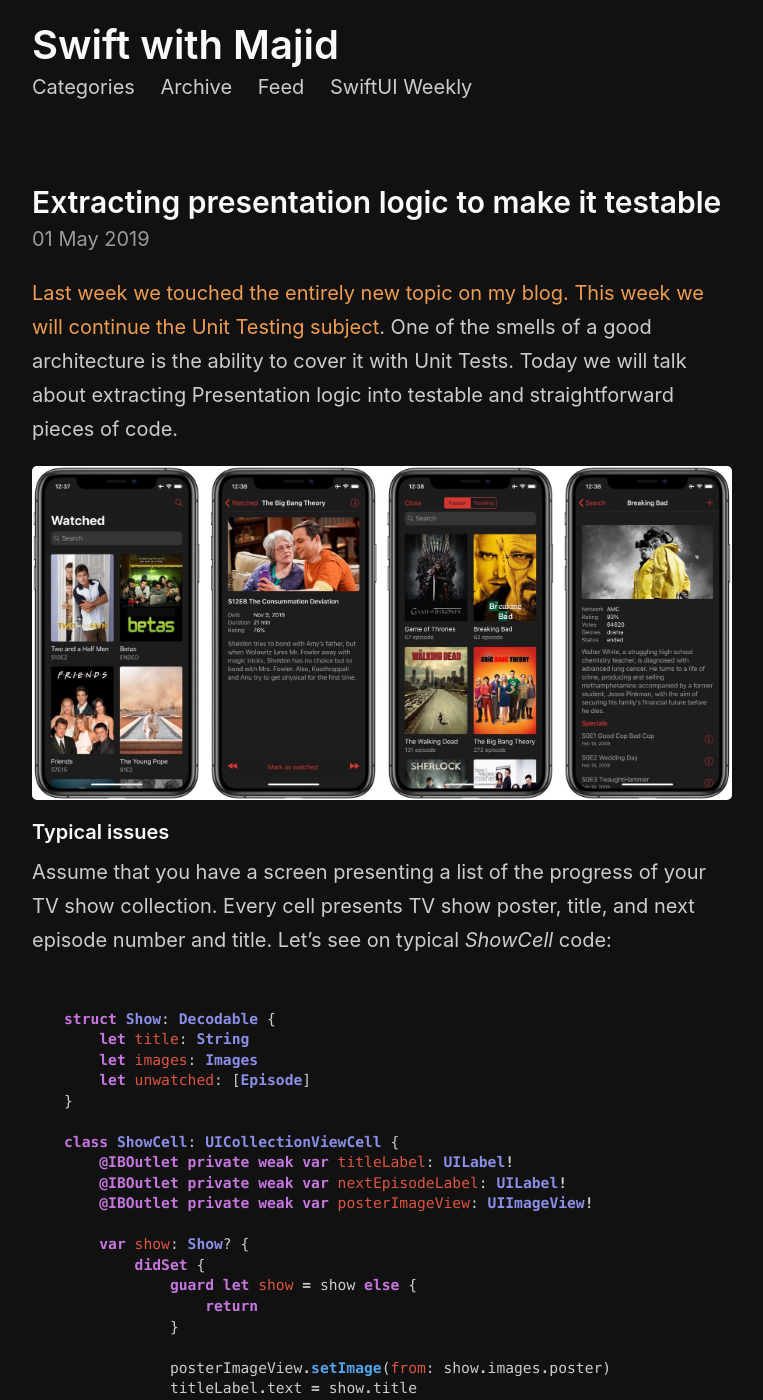
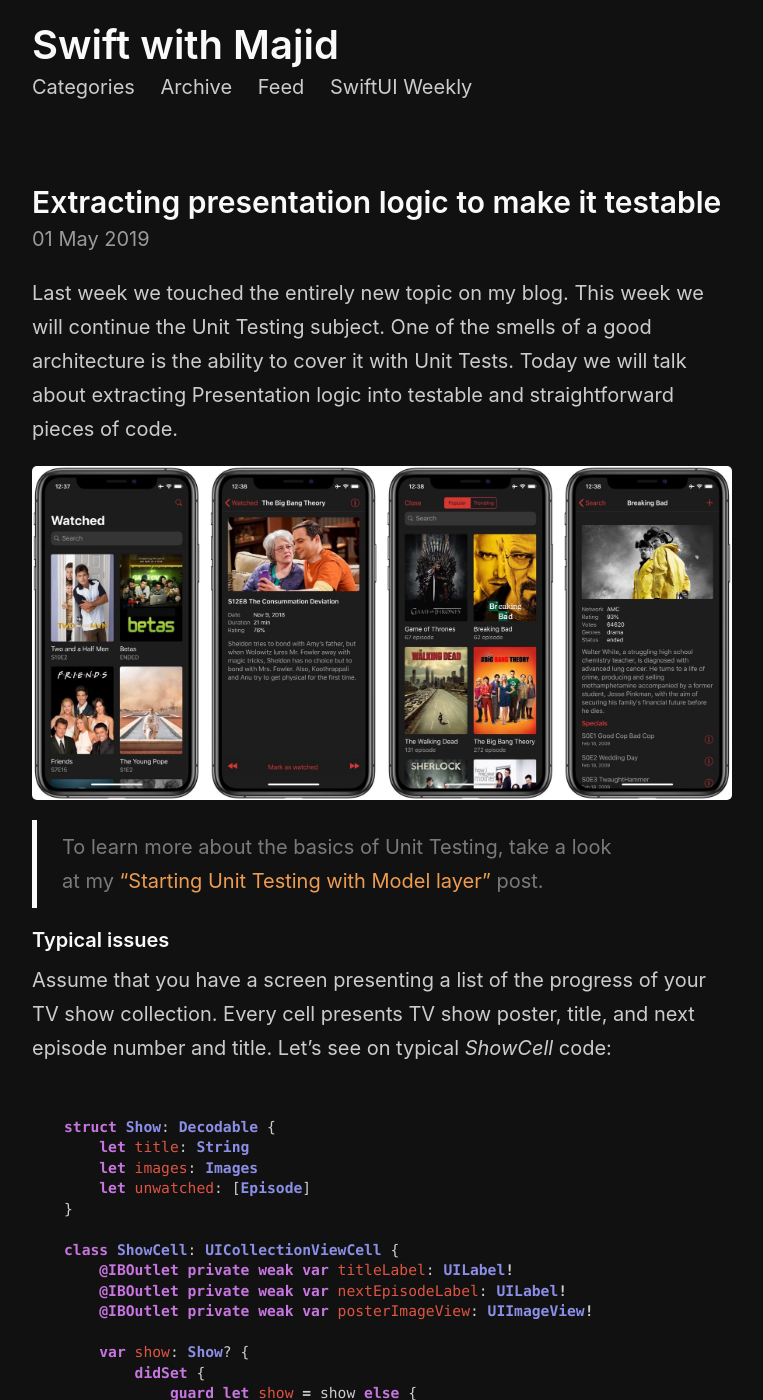
Before and after one commit to mecid/mecid.github.io, a Jekyll site: the page built from _posts/2019-05-01-extracting-presentation-logic-to-make-it-testable.md, in a window 1280 px wide and 1400 px high. Shown: the whole window, without its empty margins (258-1021 px from the left). Built offline with Jekyll 4.4.1, drawn with Linux system fonts in a browser that asks for light colours.

Commit message:
unit testing post updated

```diff
--- a/_posts/2019-05-01-extracting-presentation-logic-to-make-it-testable.md
+++ b/_posts/2019-05-01-extracting-presentation-logic-to-make-it-testable.md
@@ -4,9 +4,11 @@ layout: post
 category: Testing
 ---
 
-[Last week we touched the entirely new topic on my blog. This week we will continue the Unit Testing subject](/2019/04/24/starting-unit-testing-with-model-layer/). One of the smells of a good architecture is the ability to cover it with Unit Tests. Today we will talk about extracting Presentation logic into testable and straightforward pieces of code.
+Last week we touched the entirely new topic on my blog. This week we will continue the Unit Testing subject. One of the smells of a good architecture is the ability to cover it with Unit Tests. Today we will talk about extracting Presentation logic into testable and straightforward pieces of code.
 
 ![ShowBot](/public/showbot.jpg)
+
+> To learn more about the basics of Unit Testing, take a look at my ["Starting Unit Testing with Model layer"](/2019/04/24/starting-unit-testing-with-model-layer/) post.
 
 #### Typical issues
 Assume that you have a screen presenting a list of the progress of your TV show collection. Every cell presents TV show poster, title, and next episode number and title. Let's see on typical *ShowCell* code:
```
